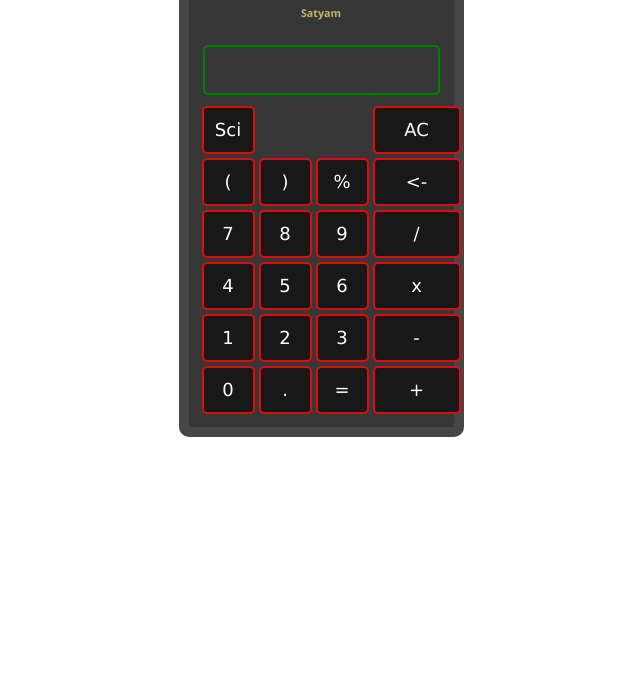
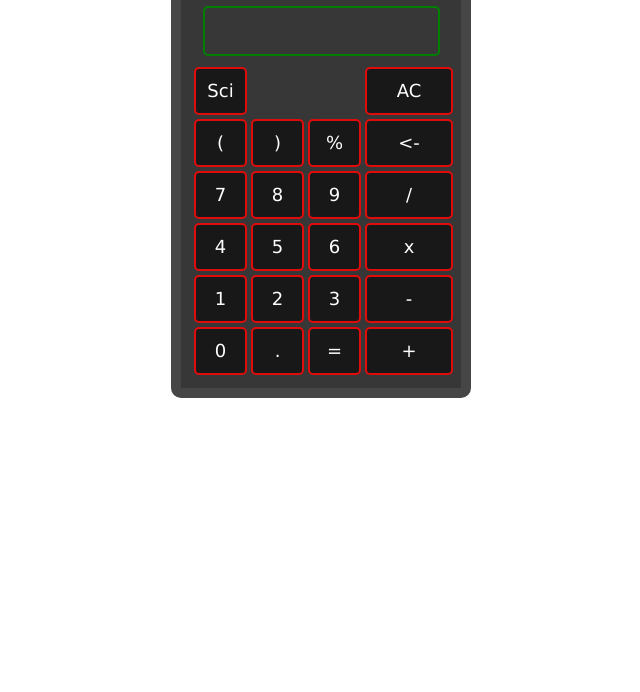
Before and after one commit to Satyam178/JS-Calculator, a plain HTML site: page index.html in a window 1280 px wide. Shown: the part 108-800 px from the top of the page, without its empty margins (319-959 px from the left). Drawn offline with Linux system fonts and the light colour scheme.

Commit message:
Update index.css

```diff
--- a/index.css
+++ b/index.css
@@ -25,7 +25,7 @@ h6
     margin-top: 23px;
     background: #373737;
     margin: auto;
-    width:285px;
+    width:300px;
     border: 10px solid rgba(128, 128, 128, 0.212) ;
     border-radius: 10px;
     padding: 10px;
```
